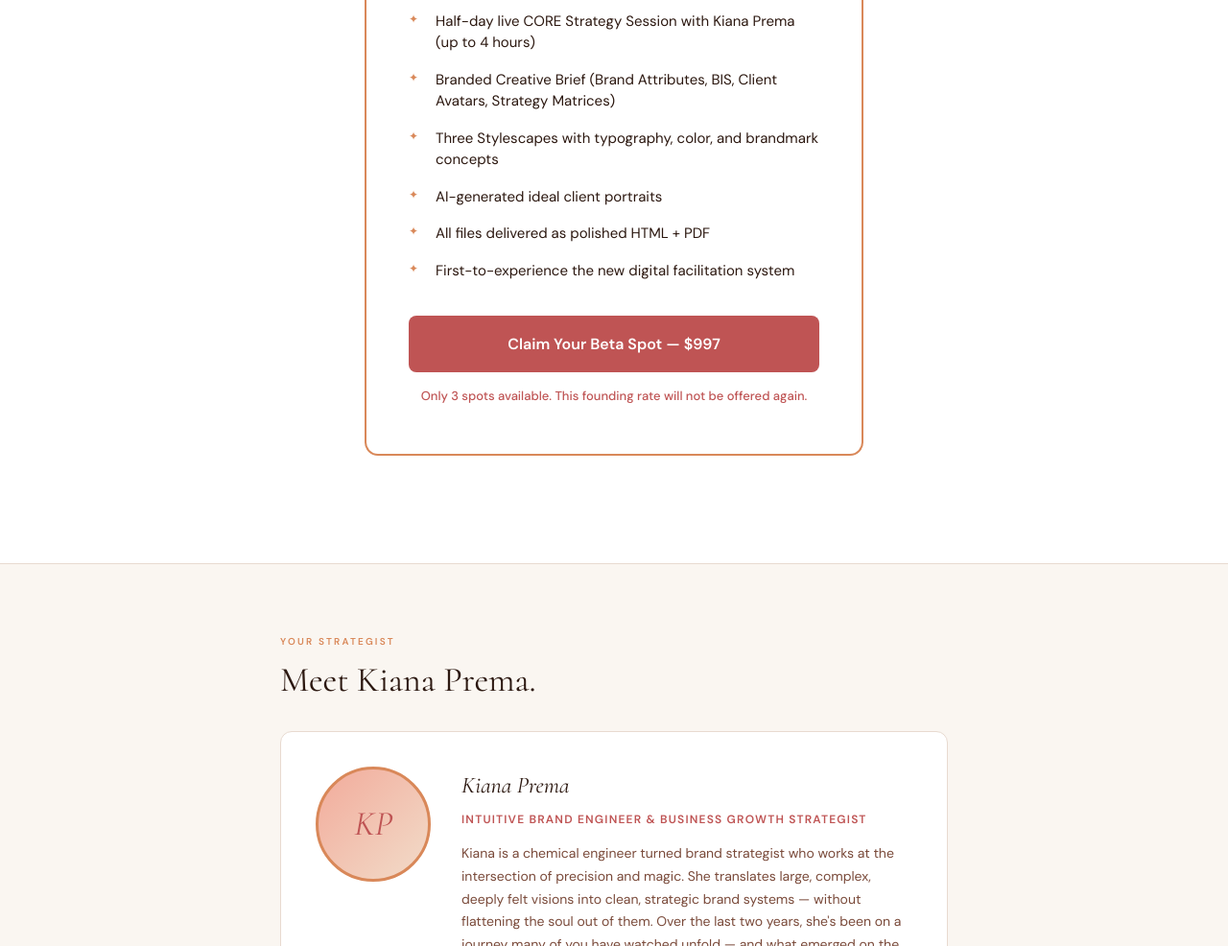
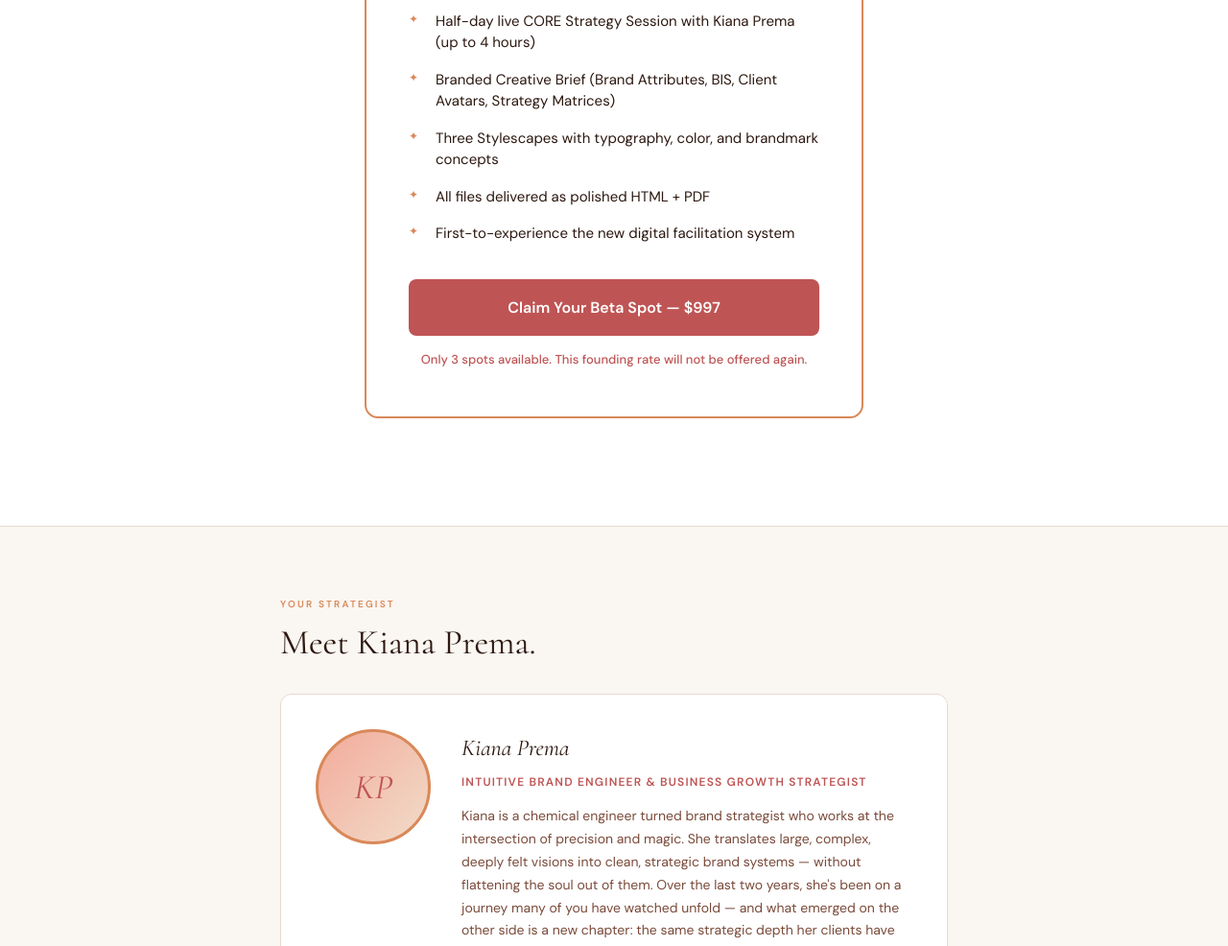
Before and after one commit to kianaprema/core-beta-landing, a plain HTML site: page index.html in a window 1280 px wide. Shown: the part 5121-6107 px from the top of the page at 96% size. Drawn offline with Linux system fonts and the light colour scheme.

Commit message:
Remove AI-generated line from pricing, fix KIKI→KIANA in comment

```diff
--- a/index.html
+++ b/index.html
@@ -383,7 +383,7 @@ body {
   line-height: 1.6;
 }
 
-/* ── ABOUT KIKI ── */
+/* ── ABOUT KIANA ── */
 .about-card {
   display: flex;
   gap: 32px;
@@ -642,7 +642,7 @@ body {
         <li>Half-day live CORE Strategy Session with Kiana Prema (up to 4 hours)</li>
         <li>Branded Creative Brief (Brand Attributes, BIS, Client Avatars, Strategy Matrices)</li>
         <li>Three Stylescapes with typography, color, and brandmark concepts</li>
-        <li>AI-generated ideal client portraits</li>
+
         <li>All files delivered as polished HTML + PDF</li>
         <li>First-to-experience the new digital facilitation system</li>
       </ul>
@@ -653,7 +653,7 @@ body {
   </div>
 </div>
 
-<!-- ═══════════════════════ ABOUT KIKI ═══════════════════════ -->
+<!-- ═══════════════════════ ABOUT KIANA ═══════════════════════ -->
 <div class="section">
   <div class="container">
     <div class="section-eyebrow">Your Strategist</div>
```
